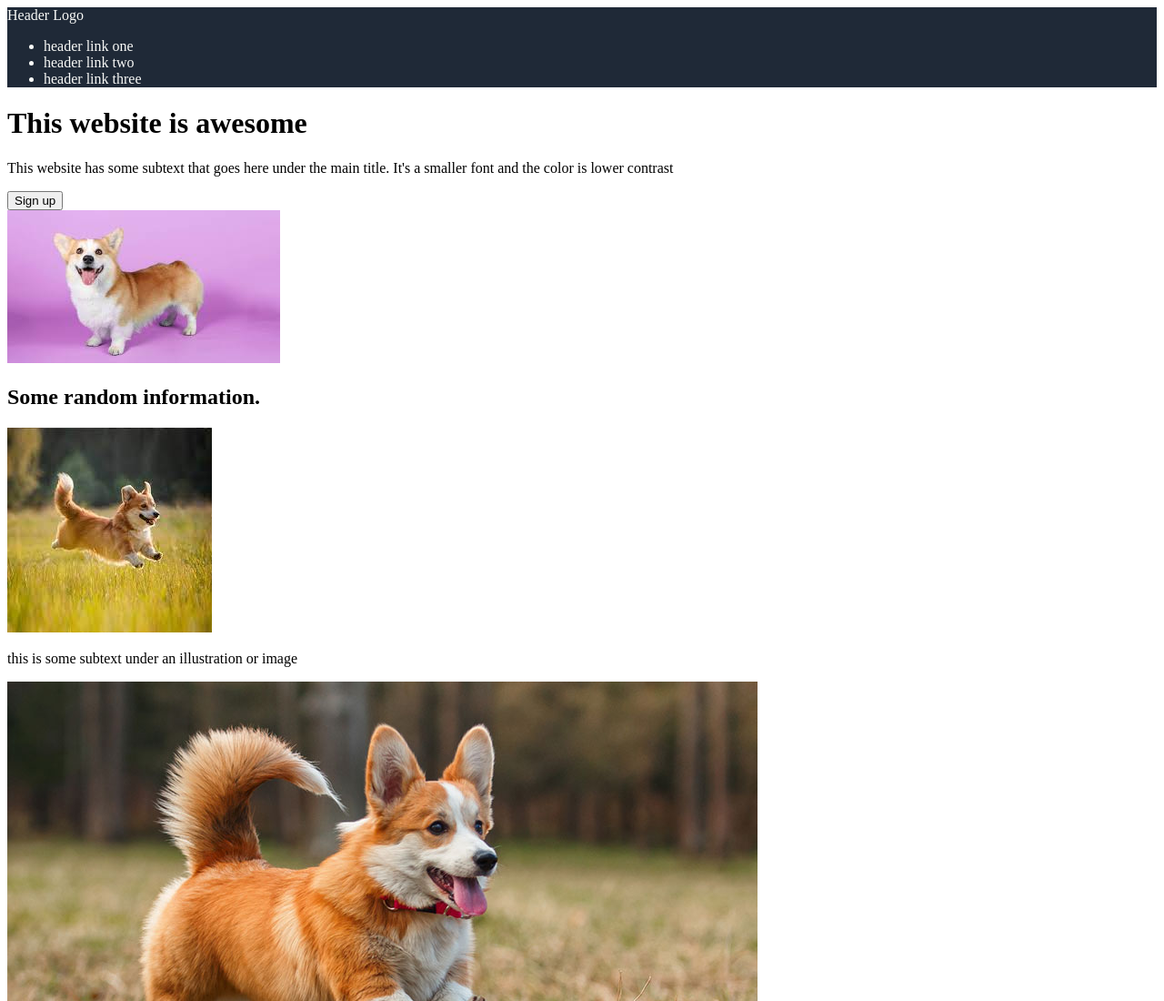
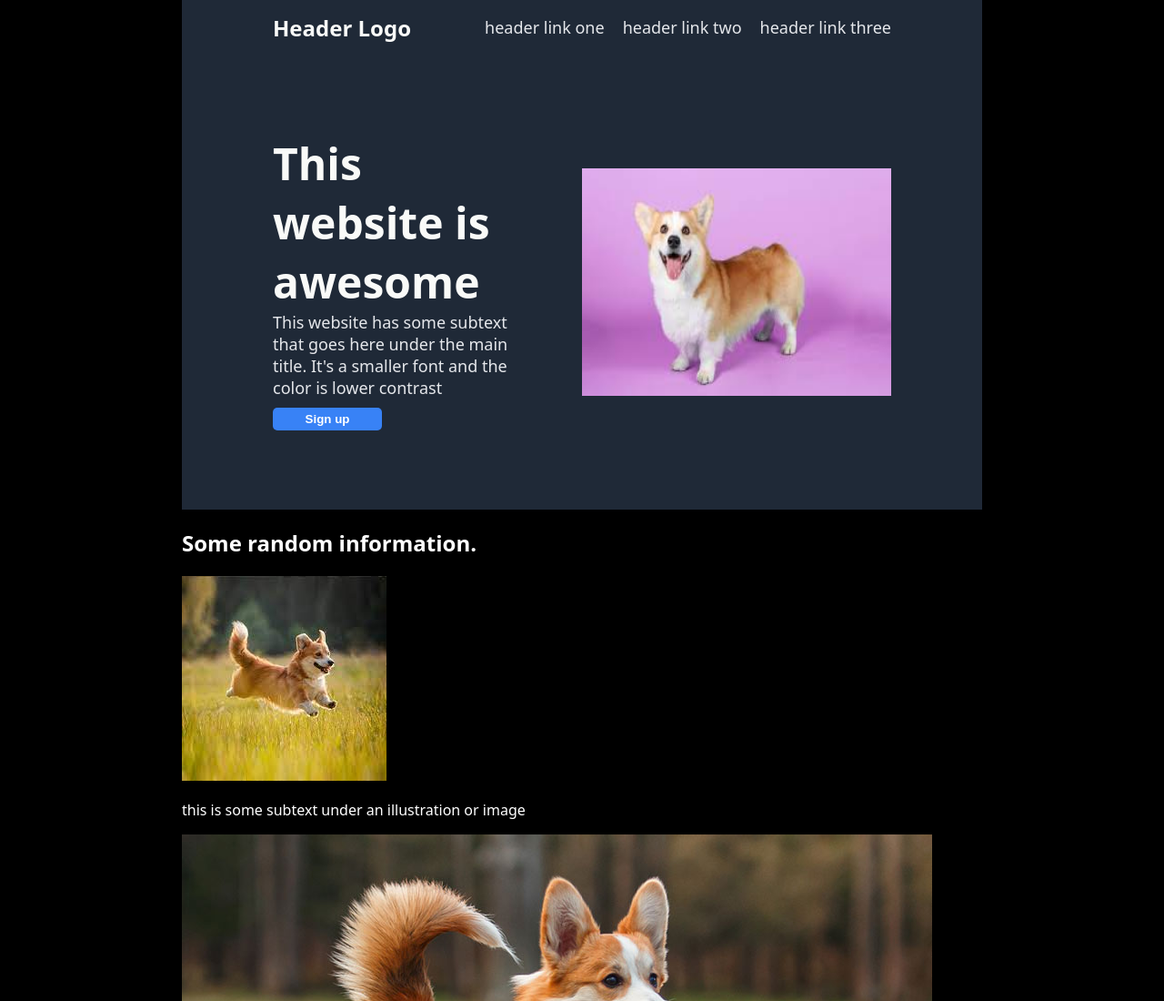
Before and after one commit to ndtsman/Odin-Landing-Page, a plain HTML site: page index.html in a window 1280 px wide. Shown: the top 1100 px of the page at 91% size. Drawn offline with Linux system fonts and the light colour scheme.

Commit message:
Finish CSS for the top 2 paragraph
[Ticket: 1]

```diff
--- a/index.html
+++ b/index.html
@@ -10,9 +10,9 @@
 <body>
 
     <header>
-    <div>Header Logo</div>
+    <div class="header">Header Logo</div>
     <span>
-        <ul>
+        <ul class="headerlist">
             <li>header link one</li>
             <li>header link two</li>
             <li>header link three</li>
@@ -20,13 +20,13 @@
     </span>
     </header>
 
-    <div>
-    <div>
-        <h1>This website is awesome</h1>
-        <p>This website has some subtext that goes here under the main title. It's a smaller font and the color is lower contrast</p>
-        <button>Sign up</button>
+    <div class="firstp">
+    <div class="hero">
+        <h1 class="herohead">This website is awesome</h1>
+        <p class="herotext">This website has some subtext that goes here under the main title. It's a smaller font and the color is lower contrast</p>
+        <button class="herobutton">Sign up</button>
     </div>
-    <img src="./images/download.jpeg" alt="">
+    <img class="heroimage" src="./images/download.jpeg" alt="">
     </div>
 
     <div>
--- a/style.css
+++ b/style.css
@@ -1,4 +1,85 @@
+body {
+    font-family: system-ui;
+    max-width: 1500px;
+    padding: 0px 200px;
+    margin: 0;
+    background-color: black;
+    color: white;
+}
+
+
 header {
     background-color: #1f2937;
-    color: #F9FAF8
+    color: #F9FAF8;
+    font-size: 24px;
+    display: flex;
+    justify-content: space-between;
+    align-items: center;
+    padding: 0 100px;
+    margin: 0;
 }
+
+.header {
+    font-weight: bold;
+
+}
+
+.headerlist {
+    display: flex;
+    list-style: none;
+    gap: 20px;
+    font-size: 18px;
+    color: #E5E7EB;
+}
+
+.firstp {
+    background-color: #1f2937;
+    display: flex;
+    padding-left:100px;
+    padding-right: 100px;
+    padding-top: 50;
+    padding-bottom: 0;
+    margin: 0;
+    height: 500px;
+    justify-content: space-between;
+    align-items: center;
+}
+
+.hero {
+    max-width: 350px;
+    display: flex;
+    flex-direction: column;
+}
+
+.herohead {
+    font-size: 48px;
+    font-weight: bolder;
+    color: #F9FAF8;
+    margin: 0;
+    padding: 0;
+}
+
+.herotext {
+    font-size: 18px;
+    color: #E5E7EB;
+    margin: 0;
+    padding: 0;
+}
+
+.herobutton {
+    margin-top: 10px;
+    background-color: #3882f6;
+    max-width: 120px;
+    color: white;
+    font-weight: bold;
+    border-radius: 5px;
+    padding: 5px;
+    border: none;
+}
+
+.heroimage {
+        margin-left: 50px;
+        width: 50%;
+        height: 50%;
+
+}
```
